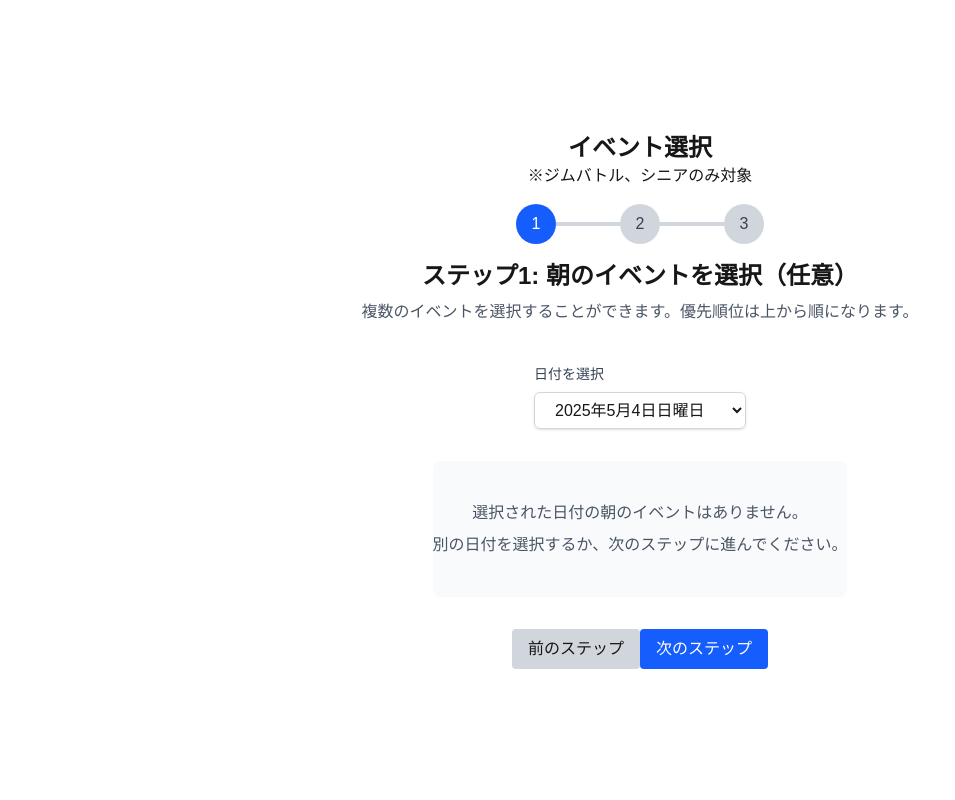
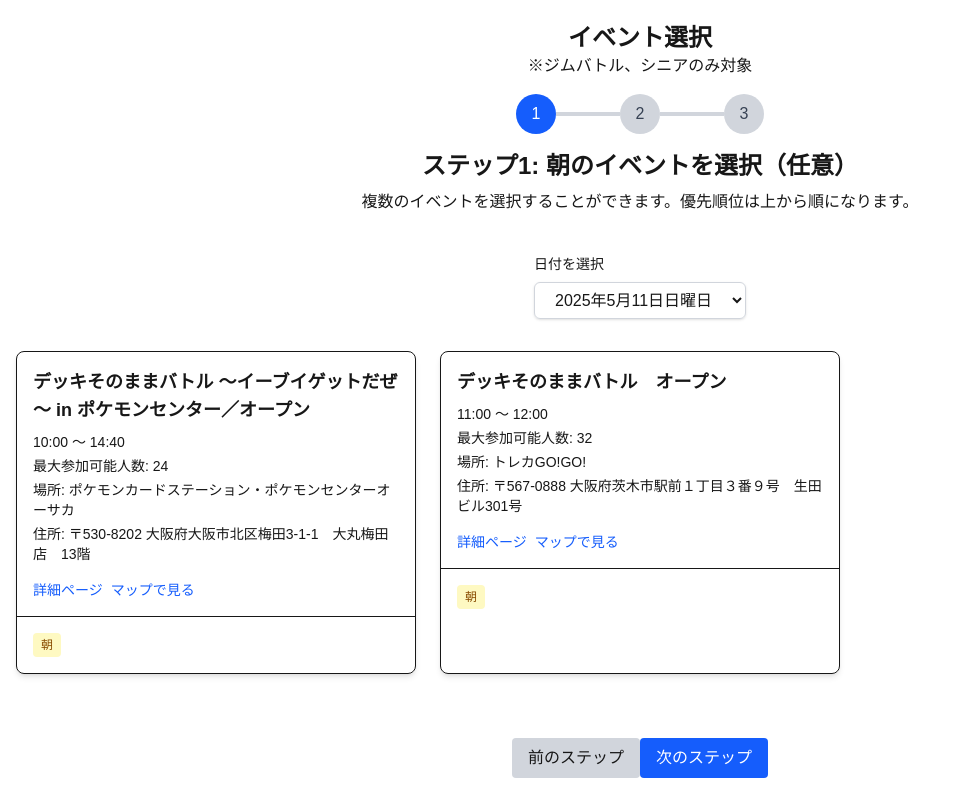
Before and after one commit to masayan1126/pgc, a Next.js app: page /events in a window 1280 px wide. Shown: the whole page, without its empty margins (0-955 px from the left). Built offline with nearby package versions, Linux system fonts and the light colour scheme.

Commit message:
ダミーデーた調整

```diff
--- a/data/eventData.ts
+++ b/data/eventData.ts
@@ -4,92 +4,131 @@ import { Event } from '../types/event';
 
 // ダミーイベントデータ（定数）
 export const events: Event[] = [
-  // 5月1日のイベント
-  // 朝のイベント
 
   {
-    id: "evening-0504-3",
-    name: "夜の梅田スカイビル見学",
-    pageUrl: "https://example.com/events/umeda-sky-night",
-    schedule: {
-      startTime: "2025-05-04T19:30:00",
-      endTime: "2025-05-04T21:30:00",
-    },
-    googleMapsUrl: "https://maps.google.com/?saddr=current+location&daddr=34.7052,135.4867&dirflg=r",
-    maxAttendees: 25,
-    timeOfDay: "evening",
-    place: "梅田スカイビル",
-    address: "〒531-6023 大阪府大阪市北区大淀中1丁目1-88",
-  },
-  {
-    id: "evening-0504-4",
-    name: "ナイトフードマーケット in 天王寺",
-    pageUrl: "https://example.com/events/night-food-tennoji",
-    schedule: {
-      startTime: "2025-05-04T18:00:00",
-      endTime: "2025-05-04T21:00:00",
-    },
-    googleMapsUrl: "https://maps.google.com/?saddr=current+location&daddr=34.6516,135.5160&dirflg=r",
-    maxAttendees: 50,
-    timeOfDay: "evening",
-    place: "天王寺",
-    address: "〒531-6023 大阪府大阪市北区大淀中1丁目1-88",
-
-  },
-  {
-    id: "evening-0504-5",
-    name: "夜の伝統芸能鑑賞 at 松竹座",
-    pageUrl: "https://example.com/events/traditional-performance-shochikuza",
-    schedule: {
-      startTime: "2025-05-04T18:30:00",
-      endTime: "2025-05-04T21:00:00",
-    },
-    googleMapsUrl: "https://maps.google.com/?saddr=current+location&daddr=34.6696,135.5034&dirflg=r",
-    maxAttendees: 100,
-    timeOfDay: "evening",
-    place: "松竹座",
-    address: "〒542-0074 大阪府大阪市中央区難波千日前11-6",
-  },
-  {
-    id: "morning-0505-1",
+    id: "1",
     name: "デッキそのままバトル ～イーブイゲットだぜ～ in ポケモンセンター／オープン",
     pageUrl: "https://players.pokemon-card.com/event/detail/661429/1/10896/20250511/1402594",
     schedule: {
       startTime: "2025-05-11T10:00:00",
       endTime: "2025-05-11T14:40:00",
     },
-    googleMapsUrl: "https://maps.google.com/?saddr=current+location&daddr=34.6516,135.5160&dirflg=r",
+    googleMapsUrl: "https://www.google.com/maps/dir//%E3%80%92530-8202+%E5%A4%A7%E9%98%AA%E5%BA%9C%E5%A4%A7%E9%98%AA%E5%B8%82%E5%8C%97%E5%8C%BA%E6%A2%85%E7%94%B03-1-1%E3%80%80%E5%A4%A7%E4%B8%B8%E6%A2%85%E7%94%B0%E5%BA%97%E3%80%8013%E9%9A%8E/@34.7018022,135.4139927,20997m/data=!3m1!1e3?entry=ttu&g_ep=EgoyMDI1MDQzMC4xIKXMDSoJLDEwMjExNDU1SAFQAw%3D%3D",
     maxAttendees: 24,
     timeOfDay: "morning",
     place: "ポケモンカードステーション・ポケモンセンターオーサカ",
     address: "〒530-8202 大阪府大阪市北区梅田3-1-1　大丸梅田店　13階",
   },
   {
-    id: "morning-0505-2",
+    id: "2",
     name: "デッキそのままバトル　オープン",
     pageUrl: "https://players.pokemon-card.com/event/detail/695702/1/20857/20250511/1447437",
     schedule: {
       startTime: "2025-05-11T11:00:00",
       endTime: "2025-05-11T12:00:00",
     },
-    googleMapsUrl: "https://maps.google.com/?saddr=current+location&daddr=34.6926,135.4933&dirflg=r",
+    googleMapsUrl: "https://www.google.com/maps/dir//34.816622,135.563828/@34.816622,135.563828,16z",
     maxAttendees: 32,
     timeOfDay: "morning",
-    place: "ポケモンセンター",
-    address: "〒530-8202 大阪府大阪市北区梅田3-1-1　大丸梅田店　13階",
+    place: "トレカGO!GO!",
+    address: "〒567-0888 大阪府茨木市駅前１丁目３番９号　生田ビル301号",
   },
   {
-    id: "morning-0505-3",
+    id: "3",
     name: "ポケモンカードジム　トレーナーズリーグ（オープンリーグ）",
     pageUrl: "https://players.pokemon-card.com/event/detail/696030/1/18427/20250511/1441503",
     schedule: {
       startTime: "2025-05-11T13:00:00",
       endTime: "2025-05-11T16:00:00",
     },
-    googleMapsUrl: "https://maps.google.com/?saddr=current+location&daddr=34.6873,135.5262&dirflg=r",
-    maxAttendees: 30,
+    googleMapsUrl: "https://www.google.com/maps/dir//34.662985,135.504746/@34.662985,135.504746,16z",
+    maxAttendees: 32,
     timeOfDay: "afternoon",
-    place: "ポケモンセンター",
-    address: "〒530-8202 大阪府大阪市北区梅田3-1-1　大丸梅田店　13階",
+    place: "Bee本舗バトルタワー店",
+    address: "〒556-0011 大阪府大阪市浪速区難波中2-1-20",
+  },
+  {
+    id: "4",
+    name: "ポケモンカードジム　ジムバトル",
+    pageUrl: "https://players.pokemon-card.com/event/detail/696288/1/12120/20250511/1452494",
+    schedule: {
+      startTime: "2025-05-11T15:00:00",
+      endTime: "",
+    },
+    googleMapsUrl: "https://www.google.com/maps/dir//34.700119,135.559166/@34.700119,135.559166,16z",
+    maxAttendees: 32,
+    timeOfDay: "afternoon",
+    place: "あっぷる 今福店",
+    address: "〒536-0002 大阪府大阪市城東区今福東1-11-27",
+  },
+  {
+    id: "5",
+    name: "ポケモンカードジム　ジムバトル",
+    pageUrl: "https://players.pokemon-card.com/event/detail/696609/1/10920/20250511/1441640",
+    schedule: {
+      startTime: "2025-05-11T17:00:00",
+      endTime: "",
+    },
+    googleMapsUrl: "https://www.google.com/maps/dir//34.661696,135.505052/@34.661696,135.505052,16z",
+    maxAttendees: 32,
+    timeOfDay: "evening",
+    place: "カードラボ　なんば店",
+    address: "〒556-0005 大阪府大阪市浪速区日本橋3-8-16‐1階",
+  },
+  {
+    id: "6",
+    name: "ポケモンカードジム　ジムバトル",
+    pageUrl: "https://players.pokemon-card.com/event/detail/696704/1/14773/20250511/1427484",
+    schedule: {
+      startTime: "2025-05-11T17:30:00",
+      endTime: "",
+    },
+    googleMapsUrl: "https://www.google.com/maps/dir//34.65727,135.501331/@34.65727,135.501331,16z",
+    maxAttendees: 64,
+    timeOfDay: "evening",
+    place: "ドラゴンスター日本橋3号店",
+    address: "〒556-0012 大阪府大阪市浪速区敷津東2-1-5",
+  },
+  {
+    id: "7",
+    name: "ポケモンカードジム　ジムバトル",
+    pageUrl: "https://players.pokemon-card.com/event/detail/696787/1/20970/20250511/1449851",
+    schedule: {
+      startTime: "2025-05-11T18:00:00",
+      endTime: "2025-05-11T20:00:00",
+    },
+    googleMapsUrl: "https://www.google.com/maps/dir//34.706963,135.499077/@34.706963,135.499077,1312m/data=!3m1!1e3?entry=ttu&g_ep=EgoyMDI1MDQzMC4xIKXMDSoJLDEwMjExNDU1SAFQAw%3D%3D",
+    maxAttendees: 32,
+    timeOfDay: "evening",
+    place: "トレカショップ竜のしっぽ　梅田NU茶屋町店",
+    address: "〒530-0013 大阪府大阪市北区茶屋町10番12号　NU茶屋町4F",
+  },
+  {
+    id: "8",
+    name: "ポケモンカードジム　ジムバトル",
+    pageUrl: "https://players.pokemon-card.com/event/detail/696794/1/10894/20250511/1426676",
+    schedule: {
+      startTime: "2025-05-11T18:00:00",
+      endTime: "2025-05-11T21:00:00",
+    },
+    googleMapsUrl: "https://www.google.com/maps/dir//34.705231,135.495758/@34.705231,135.495758,16z",
+    maxAttendees: 32,
+    timeOfDay: "evening",
+    place: "トレカショップ竜のしっぽ　大阪梅田店",
+    address: "〒530-0012 大阪府大阪市北区芝田2-3-23　メイプルビル芝田2階",
+  },
+  {
+    id: "9",
+    name: "ポケモンカードジム　ジムバトル",
+    pageUrl: "https://players.pokemon-card.com/event/detail/696848/1/12649/20250511/1439281",
+    schedule: {
+      startTime: "2025-05-11T19:00:00",
+      endTime: "2025-05-11T21:00:00",
+    },
+    googleMapsUrl: "https://www.google.com/maps/dir//34.720213,135.48206/@34.720213,135.48206,16z",
+    maxAttendees: 32,
+    timeOfDay: "evening",
+    place: "竜星の嵐 十三店",
+    address: "〒532-0024 大阪府大阪市淀川区十三本町1丁目5-11アクシア十三本町3F",
   },
 ]
--- a/features/Event/EventSelection.tsx
+++ b/features/Event/EventSelection.tsx
@@ -217,6 +217,7 @@ export default function EventSelectionClient({ events }: EventSelectionClientPro
 
   // 時間のフォーマット関数
   const formatDateTime = (dateString: string) => {
+    if (!dateString) return '';
     const date = new Date(dateString);
     return new Intl.DateTimeFormat('ja-JP', {
       hour: '2-digit',
@@ -256,7 +257,7 @@ export default function EventSelectionClient({ events }: EventSelectionClientPro
           <h2 className="text-2xl font-bold">
             {stepTitles[currentStep as keyof typeof stepTitles]}
           </h2>
-          <p className="text-gray-600 mt-2">
+          <p className="mt-2">
             複数のイベントを選択することができます。優先順位は上から順になります。
           </p>
         </div>
@@ -265,7 +266,7 @@ export default function EventSelectionClient({ events }: EventSelectionClientPro
       {/* 日付選択 */}
       <div className="mb-8">
         <div className="max-w-md mx-auto">
-          <label htmlFor="date-select" className="block text-sm font-medium text-gray-700 mb-2">
+          <label htmlFor="date-select" className="block text-sm font-medium mb-2">
             日付を選択
           </label>
           <select
@@ -300,16 +301,16 @@ export default function EventSelectionClient({ events }: EventSelectionClientPro
                 <h3 className="text-lg font-semibold mb-2">{event.name}</h3>
 
                 <div className="mb-3">
-                  <p className="text-gray-600 text-sm">
+                  <p className="text-sm">
                     {formatDateTime(event.schedule.startTime)} 〜 {formatDateTime(event.schedule.endTime)}
                   </p>
-                  <p className="text-gray-600 text-sm mt-1">
+                  <p className="text-sm mt-1">
                     最大参加可能人数: {event.maxAttendees}
                   </p>
-                  <p className="text-gray-600 text-sm mt-1">
+                  <p className="text-sm mt-1">
                     場所: {event.place}
                   </p>
-                  <p className="text-gray-600 text-sm mt-1">
+                  <p className="text-sm mt-1">
                     住所: {event.address}
                   </p>
                 </div>
@@ -334,7 +335,7 @@ export default function EventSelectionClient({ events }: EventSelectionClientPro
                 </div>
               </div>
 
-              <div className="p-4 bg-gray-50 border-t">
+              <div className="p-4 border-t">
                 <div className="flex justify-between items-center">
                   <span className={`px-2 py-1 rounded text-xs ${
                     event.timeOfDay === 'morning' ? 'bg-yellow-100 text-yellow-800' :
```
Also changed, not shown: features/Event/MyEvents.tsx (+8 -7 lines).
